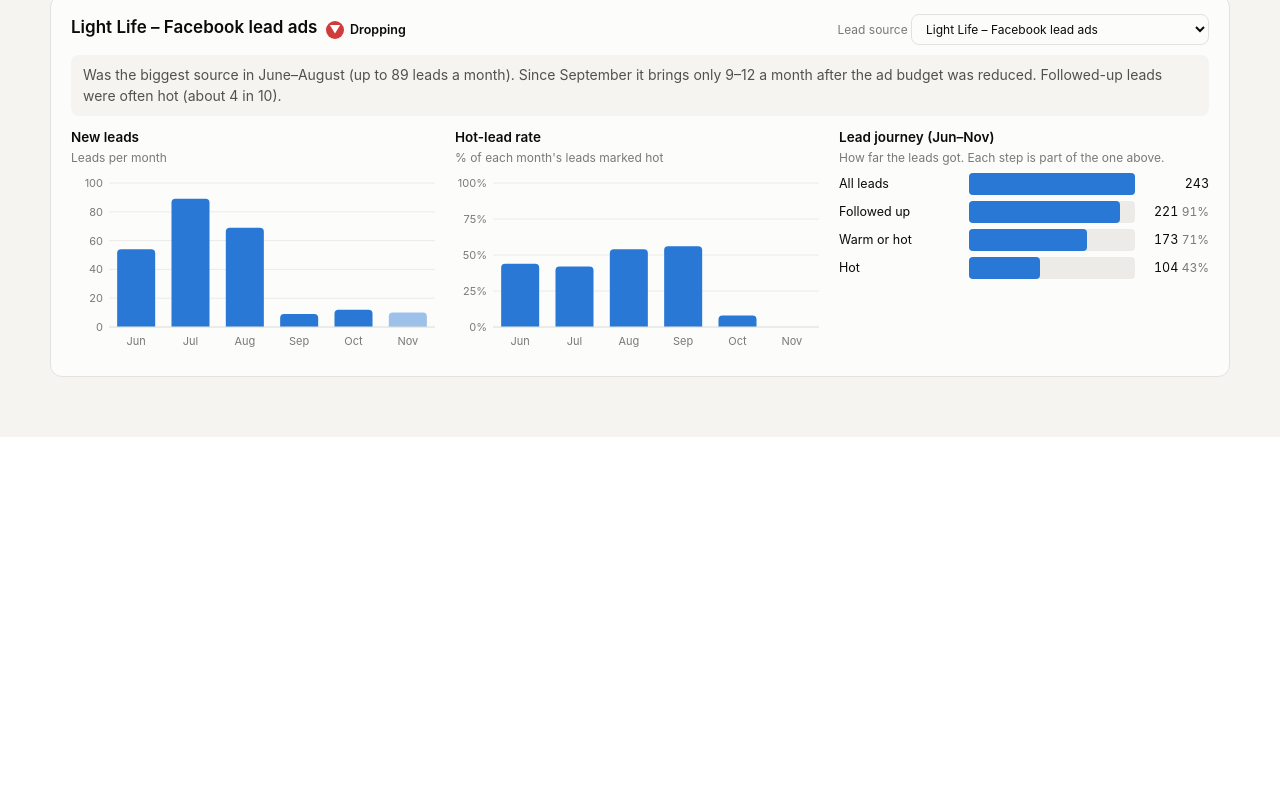
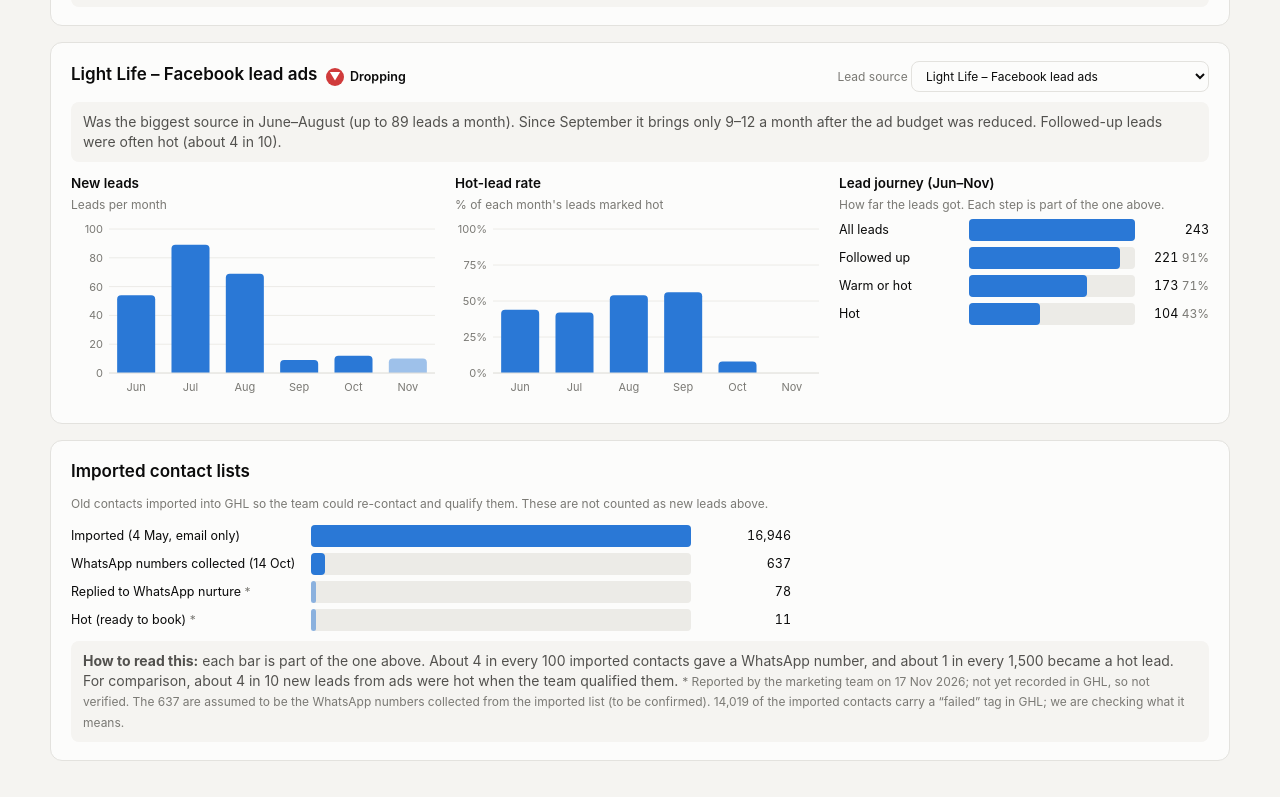
Before and after one commit to aikonics/lead-progress-report, a plain HTML site: page index.html in a window 1280 px wide. Shown: the part 1849-2646 px from the top of the page. Before the commit the page ends 2286 px from the top, so only its background shows below. Drawn offline with Linux system fonts and the light colour scheme.

Commit message:
Add imported contact lists funnel
Co-Authored-By: Claude Opus 5.5 <noreply@anthropic.com>
Claude-Session: https://claude.ai/code/session_01J4GJmUBqwFpRpDbDdFXa2R

```diff
--- a/index.html
+++ b/index.html
@@ -54,7 +54,7 @@ dl{display:grid;grid-template-columns:150px 1fr;gap:6px 14px;margin:8px 0 0}dt{f
 <div class="tiles" id="tiles"></div>
 
 <div class="card"><h2>Summary</h2>
-<ul class="find" id="summary"><li><b>Leads fell by a third after July.</b> About 120 new leads a month in June–July, about 84 a month in August–October. The low point was September (40). October recovered to 70.</li><li><b>Secret Soak Society now brings most of the leads.</b> Its Facebook leads held steady at about 48 a month. Light Life's Facebook leads dropped from about 72 a month to 10–12 since September, after its ad budget was reduced.</li><li><b>The biggest leak is follow-up.</b> Since 1 October, 102 of 121 new leads have not been marked hot, warm or cold, so nobody has qualified them yet. Before October almost every lead was followed up.</li><li><b>When leads are followed up, many are hot.</b> In June–August, 41% of leads showed booking intent. That fell to 13% in October, mostly because fewer leads were followed up, not because lead quality changed.</li><li><b>Website forms bring very few leads.</b> 18 since August across both brands, and 16 of those have never been followed up.</li><li><b>Some people message us directly.</b> 13 enquiries since September came in through Instagram, Facebook or WhatsApp messages. None has been followed up, and the brand they asked about isn't recorded.</li></ul></div>
+<ul class="find" id="summary"><li><b>Leads fell by a third after July.</b> About 120 new leads a month in June–July, about 84 a month in August–October. The low point was September (40). October recovered to 70.</li><li><b>Secret Soak Society now brings most of the leads.</b> Its Facebook leads held steady at about 48 a month. Light Life's Facebook leads dropped from about 72 a month to 10–12 since September, after its ad budget was reduced.</li><li><b>The biggest leak is follow-up.</b> Since 1 October, 102 of 121 new leads have not been marked hot, warm or cold, so nobody has qualified them yet. Before October almost every lead was followed up.</li><li><b>When leads are followed up, many are hot.</b> In June–August, 41% of leads showed booking intent. That fell to 13% in October, mostly because fewer leads were followed up, not because lead quality changed.</li><li><b>Website forms bring very few leads.</b> 18 since August across both brands, and 16 of those have never been followed up.</li><li><b>Imported lists are slow to qualify.</b> About 17,000 old contacts were imported. 637 WhatsApp numbers were collected from them, and the marketing team reports 78 replies and 11 hot leads (these replies are not yet recorded in GHL).</li><li><b>Some people message us directly.</b> 13 enquiries since September came in through Instagram, Facebook or WhatsApp messages. None has been followed up, and the brand they asked about isn't recorded.</li></ul></div>
 
 <div class="card"><h2>All sources together – new leads per month</h2>
 <p class="muted">Hover a bar for numbers. The lighter bar is a part month.</p>
@@ -82,6 +82,11 @@ dl{display:grid;grid-template-columns:150px 1fr;gap:6px 14px;margin:8px 0 0}dt{f
 <div class="chart"><h3>Hot-lead rate</h3><p>% of each month's leads marked hot</p><div id="cRate"></div></div>
 <div class="chart"><h3>Lead journey (Jun–Nov)</h3><p>How far the leads got. Each step is part of the one above.</p><div id="cFun"></div></div>
 </div></div>
+
+<div class="card"><h2>Imported contact lists</h2>
+<p class="muted">Old contacts imported into GHL so the team could re-contact and qualify them. These are not counted as new leads above.</p>
+<div id="impFun" style="max-width:720px"></div>
+<div class="note" id="impNote"></div></div>
 
 </div><div class="tip" id="tip"></div></div>
 <script>
@@ -141,5 +146,9 @@ function drawDetail(){const r=R.find(x=>x.id===cur);document.getElementById('dTi
  const tl=sum(r.leads,0,N),tg=tl-sum(r.none,0,N),wh=sum(r.warm,0,N)+sum(r.hot,0,N),h=sum(r.hot,0,N);
  const F=[['All leads',tl],['Followed up',tg],['Warm or hot',wh],['Hot',h]];
  document.getElementById('cFun').innerHTML='<div class="fun">'+F.map(([l,v])=>`<div>${l}</div><div class="t"><div class="b" style="width:${tl?Math.max(v?2:0,v/tl*100):0}%"></div></div><div class="n">${v}${l!=='All leads'&&tl?' <span class="muted">'+pct(v,tl)+'%</span>':''}</div>`).join('')+'</div>'}
+
+const IMP={"steps": [["Imported (4 May, email only)", 16946, false], ["WhatsApp numbers collected (14 Oct)", 637, false], ["Replied to WhatsApp nurture", 78, true], ["Hot (ready to book)", 11, true]], "note": "<b>How to read this:</b> each bar is part of the one above. About 4 in every 100 imported contacts gave a WhatsApp number, and about 1 in every 1,500 became a hot lead. For comparison, about 4 in 10 new leads from ads were hot when the team qualified them. <span class=\"muted\">* Reported by the marketing team on 17 Nov 2026; not yet recorded in GHL, so not verified. The 637 are assumed to be the WhatsApp numbers collected from the imported list (to be confirmed). 14,019 of the imported contacts carry a “failed” tag in GHL; we are checking what it means.</span>"};
+(()=>{const top=IMP.steps[0][1];document.getElementById('impFun').innerHTML='<div class="fun" style="grid-template-columns:230px 1fr 90px">'+IMP.steps.map(([l,v,ext])=>`<div>${l}${ext?' <span class="muted">*</span>':''}</div><div class="t"><div class="b" style="width:${Math.max(1.2,v/top*100)}%;${ext?'opacity:.5':''}"></div></div><div class="n">${v.toLocaleString()}</div>`).join('')+'</div>';
+document.getElementById('impNote').innerHTML=IMP.note})();
 function all(){drawTotal();drawTable();drawDetail()}all();let t;addEventListener('resize',()=>{clearTimeout(t);t=setTimeout(all,150)});
 </script></body></html>
```
